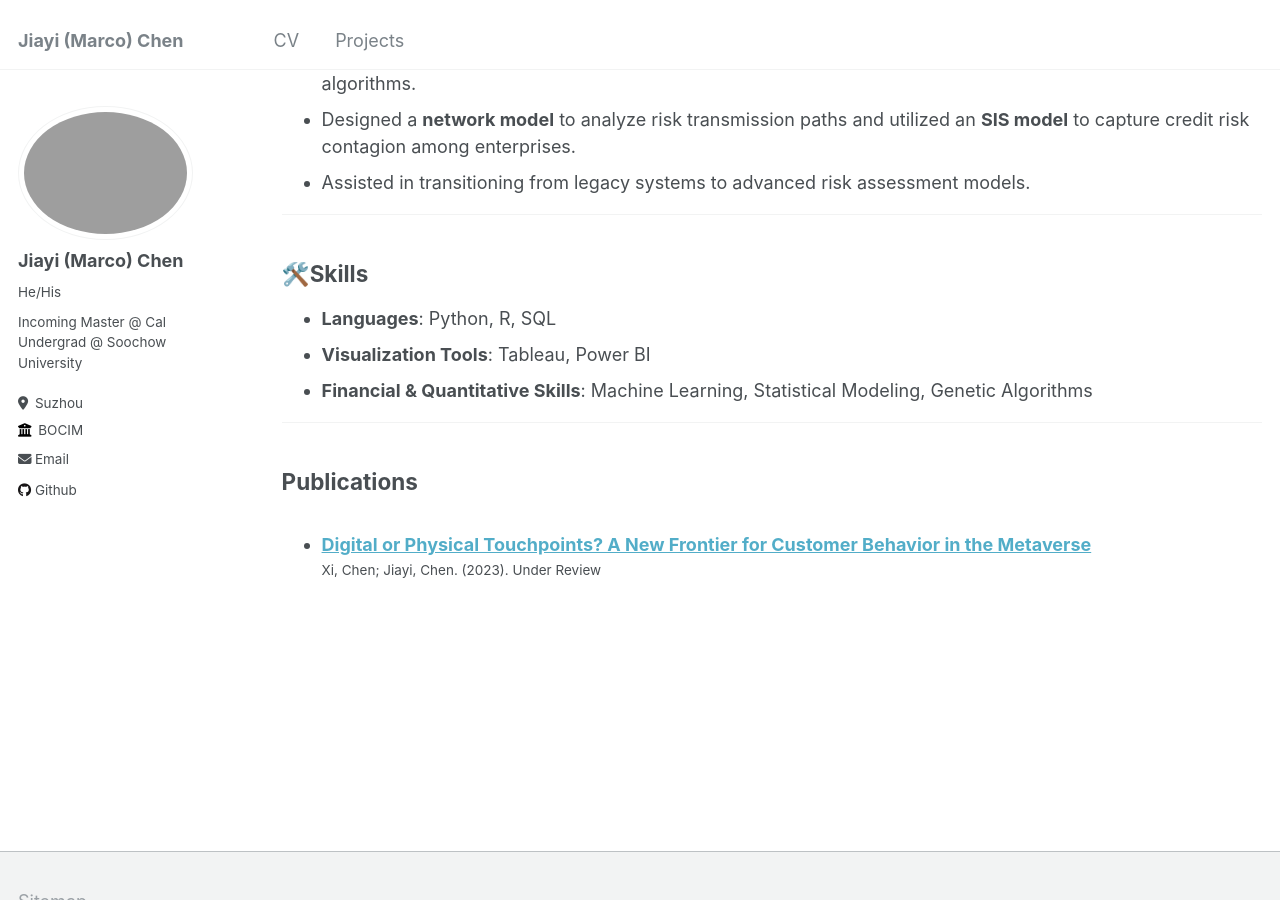
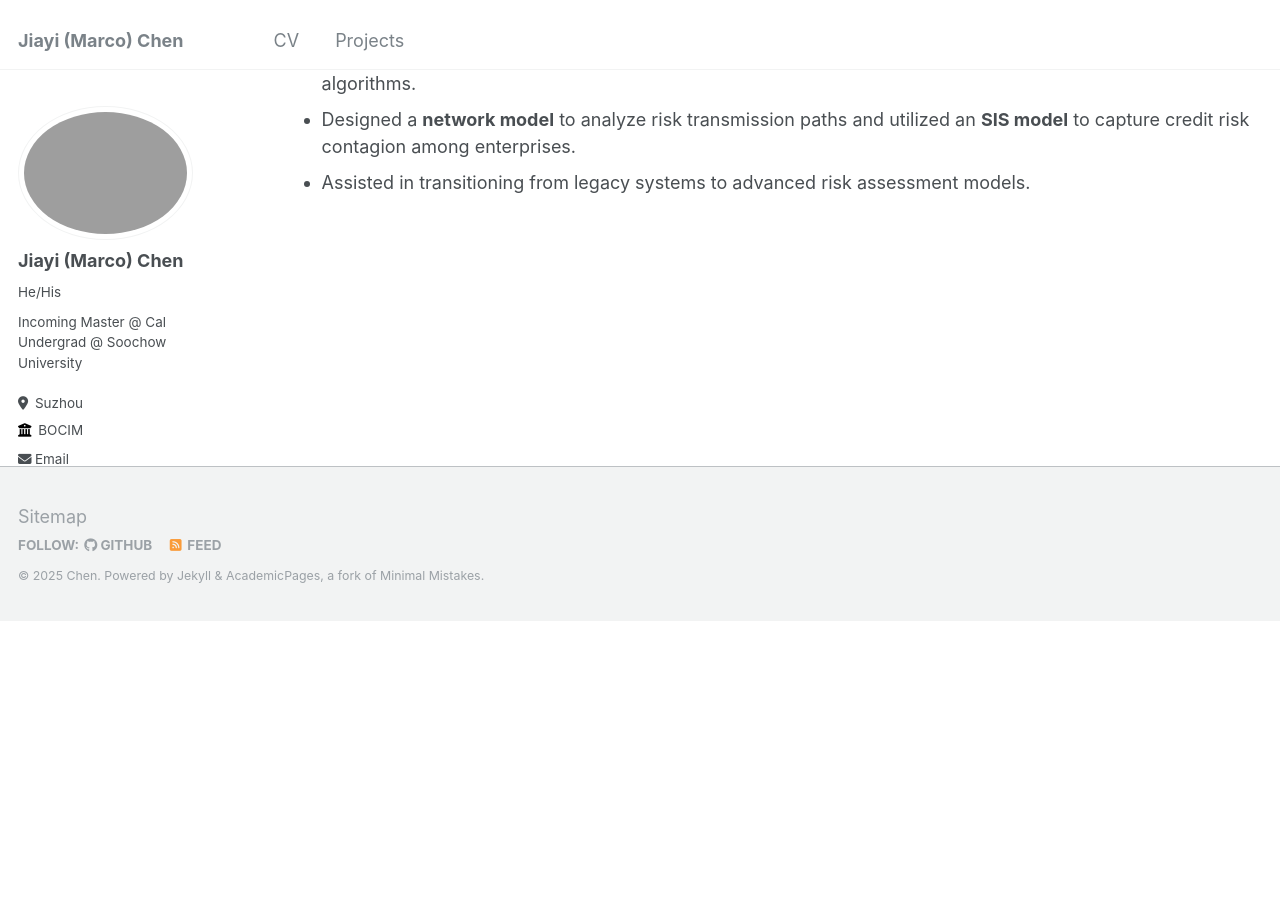
Before and after one commit to marcochen0720/marcochen0720.github.io, a Jekyll site: the page built from _pages/cv.md, in a window 1280 px wide and 900 px high, scrolled down 1406 px. Built offline with Jekyll 4.4.1, drawn with Linux system fonts in a browser that asks for light colours; after the commit the page ends 2028 px from its top, so only the background shows below that.

Commit message:
Update cv.md

```diff
--- a/_pages/cv.md
+++ b/_pages/cv.md
@@ -50,17 +50,3 @@ redirect_from:
 - Employed **Python** for real-time data scraping and processing, dynamically updating risk scores using decay algorithms.
 - Designed a **network model** to analyze risk transmission paths and utilized an **SIS model** to capture credit risk contagion among enterprises.
 - Assisted in transitioning from legacy systems to advanced risk assessment models.
-
-<hr>
-
-<h2 id="skills">🛠️Skills</h2>
-
-- **Languages**: Python, R, SQL
-- **Visualization Tools**: Tableau, Power BI
-- **Financial & Quantitative Skills**: Machine Learning, Statistical Modeling, Genetic Algorithms
-<hr>
-
-<h2 id="publications">Publications</h2>
-<ul>{% for post in site.publications reversed %}
-  {% include archive-single-cv.html %}
-{% endfor %}</ul>
```
